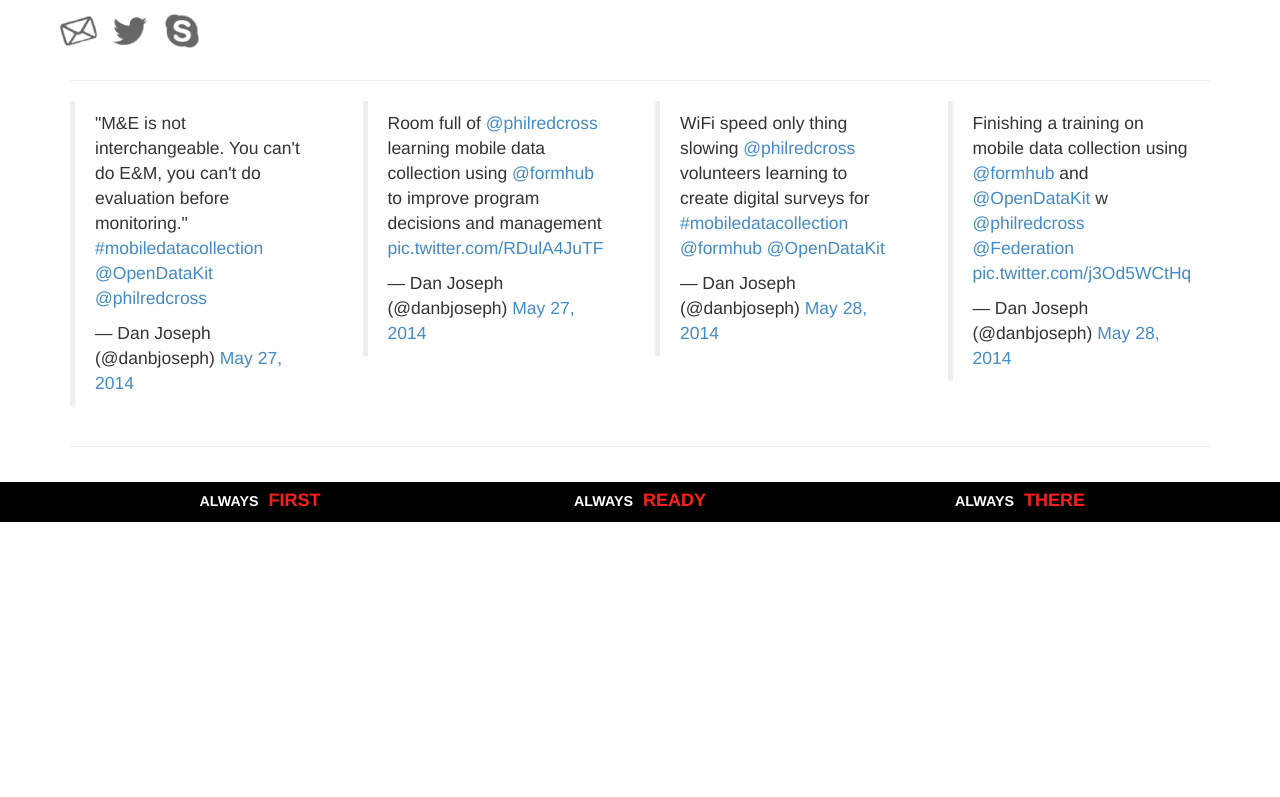
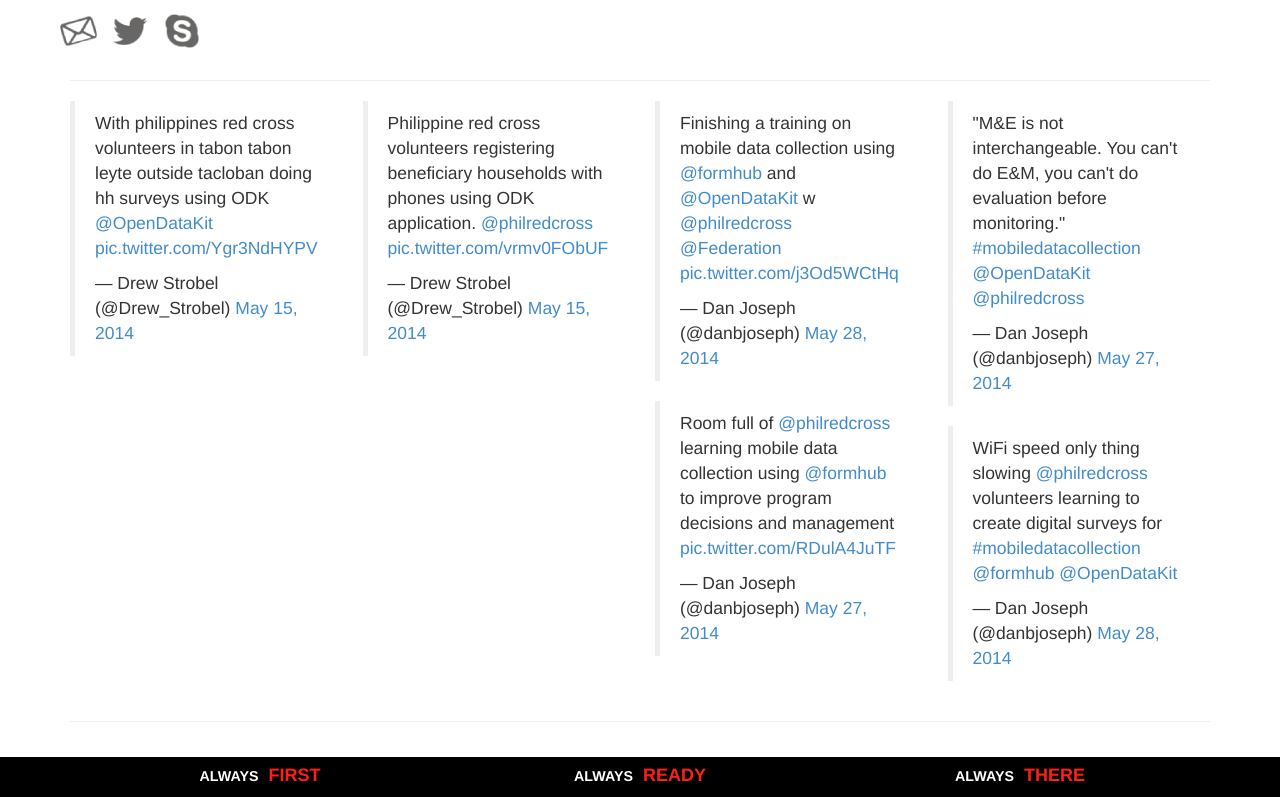
Before and after one commit to PhilippineRedCross/mobiledatacollection, a plain HTML site: page index.html in a window 1280 px wide. Shown: the part 904-1701 px from the top of the page. Before the commit the page ends 1426 px from the top, so only its background shows below. Drawn offline with Linux system fonts and the light colour scheme.

Commit message:
adding tweets

```diff
--- a/index.html
+++ b/index.html
@@ -83,25 +83,41 @@
 
       </div>
       <hr>
+
       <div class="row">
+
         <div class="col-md-3">
-          <blockquote class="twitter-tweet" allign="center" lang="en"><p>&quot;M&amp;E is not interchangeable. You can&#39;t do E&amp;M, you can&#39;t do evaluation before monitoring.&quot; <a href="https://twitter.com/search?q=%23mobiledatacollection&amp;src=hash">#mobiledatacollection</a> <a href="https://twitter.com/OpenDataKit">@OpenDataKit</a> <a href="https://twitter.com/philredcross">@philredcross</a></p>&mdash; Dan Joseph (@danbjoseph) <a href="https://twitter.com/danbjoseph/statuses/471141554409574401">May 27, 2014</a></blockquote>
-          <script async src="//platform.twitter.com/widgets.js" charset="utf-8"></script>
-        </div>
-        <div class="col-md-3">
-          <blockquote class="twitter-tweet" allign="center" lang="en"><p>Room full of <a href="https://twitter.com/philredcross">@philredcross</a> learning mobile data collection using <a href="https://twitter.com/formhub">@formhub</a> to improve program decisions and management <a href="http://t.co/RDulA4JuTF">pic.twitter.com/RDulA4JuTF</a></p>&mdash; Dan Joseph (@danbjoseph) <a href="https://twitter.com/danbjoseph/statuses/471117982232772608">May 27, 2014</a></blockquote>
+          <blockquote class="twitter-tweet" allign="center" lang="en"><p>With philippines red cross volunteers in tabon tabon leyte outside tacloban doing hh surveys using ODK <a href="https://twitter.com/OpenDataKit">@OpenDataKit</a> <a href="http://t.co/Ygr3NdHYPV">pic.twitter.com/Ygr3NdHYPV</a></p>&mdash; Drew Strobel (@Drew_Strobel) <a href="https://twitter.com/Drew_Strobel/statuses/466917623280590849">May 15, 2014</a></blockquote>
           <script async src="//platform.twitter.com/widgets.js" charset="utf-8"></script>
         </div>
 
         <div class="col-md-3">
+          <blockquote class="twitter-tweet" allign="center" lang="en"><p>Philippine red cross volunteers registering beneficiary households with phones using ODK application. <a href="https://twitter.com/philredcross">@philredcross</a> <a href="http://t.co/vrmv0FObUF">pic.twitter.com/vrmv0FObUF</a></p>&mdash; Drew Strobel (@Drew_Strobel) <a href="https://twitter.com/Drew_Strobel/statuses/466915845398994944">May 15, 2014</a></blockquote>
+          <script async src="//platform.twitter.com/widgets.js" charset="utf-8"></script>
+        </div>
+
+        <div class="col-md-3">
+            <blockquote class="twitter-tweet" allign="center" lang="en"><p>Finishing a training on mobile data collection using <a href="https://twitter.com/formhub">@formhub</a> and <a href="https://twitter.com/OpenDataKit">@OpenDataKit</a> w <a href="https://twitter.com/philredcross">@philredcross</a> <a href="https://twitter.com/Federation">@Federation</a> <a href="http://t.co/j3Od5WCtHq">pic.twitter.com/j3Od5WCtHq</a></p>&mdash; Dan Joseph (@danbjoseph) <a href="https://twitter.com/danbjoseph/statuses/471571786946314240">May 28, 2014</a></blockquote>
+            <script async src="//platform.twitter.com/widgets.js" charset="utf-8"></script>
+
+            <blockquote class="twitter-tweet" allign="center" lang="en"><p>Room full of <a href="https://twitter.com/philredcross">@philredcross</a> learning mobile data collection using <a href="https://twitter.com/formhub">@formhub</a> to improve program decisions and management <a href="http://t.co/RDulA4JuTF">pic.twitter.com/RDulA4JuTF</a></p>&mdash; Dan Joseph (@danbjoseph) <a href="https://twitter.com/danbjoseph/statuses/471117982232772608">May 27, 2014</a></blockquote>
+          <script async src="//platform.twitter.com/widgets.js" charset="utf-8"></script>
+
+        </div>
+
+        <div class="col-md-3">
+          <blockquote class="twitter-tweet" allign="center" lang="en"><p>&quot;M&amp;E is not interchangeable. You can&#39;t do E&amp;M, you can&#39;t do evaluation before monitoring.&quot; <a href="https://twitter.com/search?q=%23mobiledatacollection&amp;src=hash">#mobiledatacollection</a> <a href="https://twitter.com/OpenDataKit">@OpenDataKit</a> <a href="https://twitter.com/philredcross">@philredcross</a></p>&mdash; Dan Joseph (@danbjoseph) <a href="https://twitter.com/danbjoseph/statuses/471141554409574401">May 27, 2014</a></blockquote>
+          <script async src="//platform.twitter.com/widgets.js" charset="utf-8"></script>
+
           <blockquote class="twitter-tweet" allign="center" lang="en"><p>WiFi speed only thing slowing <a href="https://twitter.com/philredcross">@philredcross</a> volunteers learning to create digital surveys for <a href="https://twitter.com/search?q=%23mobiledatacollection&amp;src=hash">#mobiledatacollection</a> <a href="https://twitter.com/formhub">@formhub</a> <a href="https://twitter.com/OpenDataKit">@OpenDataKit</a></p>&mdash; Dan Joseph (@danbjoseph) <a href="https://twitter.com/danbjoseph/statuses/471559367909584896">May 28, 2014</a></blockquote>
           <script async src="//platform.twitter.com/widgets.js" charset="utf-8"></script>
+
         </div>
-        <div class="col-md-3">
-          <blockquote class="twitter-tweet" allign="center" lang="en"><p>Finishing a training on mobile data collection using <a href="https://twitter.com/formhub">@formhub</a> and <a href="https://twitter.com/OpenDataKit">@OpenDataKit</a> w <a href="https://twitter.com/philredcross">@philredcross</a> <a href="https://twitter.com/Federation">@Federation</a> <a href="http://t.co/j3Od5WCtHq">pic.twitter.com/j3Od5WCtHq</a></p>&mdash; Dan Joseph (@danbjoseph) <a href="https://twitter.com/danbjoseph/statuses/471571786946314240">May 28, 2014</a></blockquote>
-          <script async src="//platform.twitter.com/widgets.js" charset="utf-8"></script>
-      </div>
-      </div>
+
+      </div> <!-- /row -->
+
+
+
 
       <hr style="margin-bottom:35px;">
 
```
